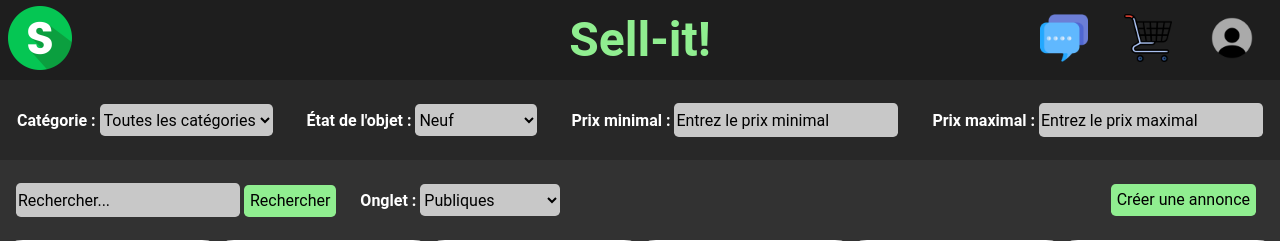
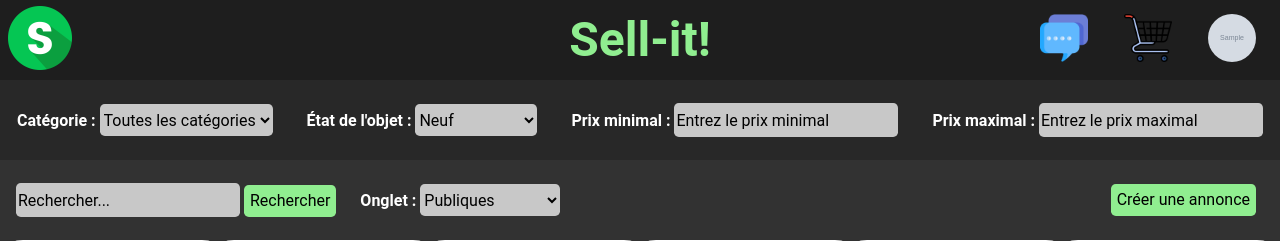
Before and after one commit to lfclem/TCH-099_Web, a PHP site: page / in a window 1280 px wide. Shown: the top 241 px of the page. Run offline with PHP 8.4, Linux system fonts and the light colour scheme; the visitor is signed in with stand-in values (Sample User, id 1); tables that the repository leaves empty hold one stand-in row (values such as "Sample post"); grey boxes marked "Sample" are stand-in pictures.

Commit message:
PFPFonctionnelle

```diff
--- a/Notes.txt
+++ b/Notes.txt
@@ -1 +1,4 @@
 *Ajouter un signe de dollar apres le montant max/min rentrer par lutilisateur
+
+
+!Axios et JQuery
--- a/bd.sql
+++ b/bd.sql
@@ -5,7 +5,7 @@ CREATE TABLE Profil (
     password VARCHAR(255) NOT NULL,
     info_paiement VARCHAR(255) NULL,
     date_naissance DATE NOT NULL,
-    photo_profil VARCHAR(255) NULL,
+    photo_profil BLOB NULL,
     statut INTEGER NOT NULL,
     adresse VARCHAR(255) NOT NULL,
     montant_balance DECIMAL(10,2) NOT NULL
@@ -27,8 +27,8 @@ CREATE TABLE Publication (
     titre VARCHAR(255) NOT NULL,
     prix DECIMAL(10,2) NOT NULL,
     description VARCHAR(255) NULL,
-    image VARCHAR(255) NOT NULL,
-    video VARCHAR(255) NULL,
+    image BLOB NOT NULL,
+    video BLOB NULL,
     id_profil INTEGER REFERENCES Profil (id_profil) ON DELETE CASCADE,
     id_categorie INTEGER REFERENCES Categorie (id_categorie) ON DELETE CASCADE
 );
--- a/index.php
+++ b/index.php
@@ -21,7 +21,18 @@ require("./config.php");
     <div class="icons">
       <a href=""><img src="/IMG/messages.png" alt="Messages" /></a>
       <a href=""><img src="/IMG/cart.png" alt="Panier" /></a>
-      <a href=""><img src="/IMG/profil.png" alt="Profil" /></a>
+      <?php if (isset($_SESSION['usager'])) : ?>
+        <?php
+        $db = Database::getInstance();
+        $stmt = $db->prepare('SELECT photo_profil FROM Profil WHERE id_profil = ?');
+        $stmt->execute([$_SESSION['usager']]);
+        $user = $stmt->fetch();
+        $photo_profil = $user['photo_profil'];
+        ?>
+        <a href=""><img class="pfp" src="<?php echo $photo_profil; ?>" alt="Profil" /></a>
+      <?php else : ?>
+        <a href=""><img class="pfp" src="/IMG/profil.png" alt="Profil" /></a>
+      <?php endif; ?>
     </div>
   </header>
 
--- a/newUser.php
+++ b/newUser.php
@@ -27,7 +27,7 @@ if ($_SERVER["REQUEST_METHOD"] == "POST") {
 
         $stmt = $db->prepare('INSERT INTO Profil (username, email, password, info_paiement, date_naissance, photo_profil, statut, adresse, montant_balance) VALUES (?, ?, ?, ?, ?, ?, ?, ?, ?)');
         if ($stmt->execute([$username, $emailNettoye, $passwordHash, $info_paiement, $date_naissance, $photo_profil, $statut, $adresse, $montant_balance])) {
-            header("Location: login.php");
+            header("Location: login");
             exit;
         } else {
             $error_message = "Erreur lors de la création du compte.";
--- a/style.css
+++ b/style.css
@@ -93,6 +93,9 @@ input[type=number]::-webkit-outer-spin-button, input[type=number]::-webkit-inner
   transform: translate(-50%, 0);
   left: 50%;
   font-size: 3rem;
+}
+.headerInfos .pfp {
+  border-radius: 1.5rem;
 }
 .headerInfos .icons {
   margin-right: 0.5rem;
--- a/style.scss
+++ b/style.scss
@@ -107,6 +107,10 @@ input[type="number"] {
     transform: translate(-50%, 0);
     left: 50%;
     font-size: 3rem;
+  }
+
+  .pfp {
+    border-radius: 1.5rem;
   }
 
   .icons {
```
Also changed, not shown: 1 other file.
